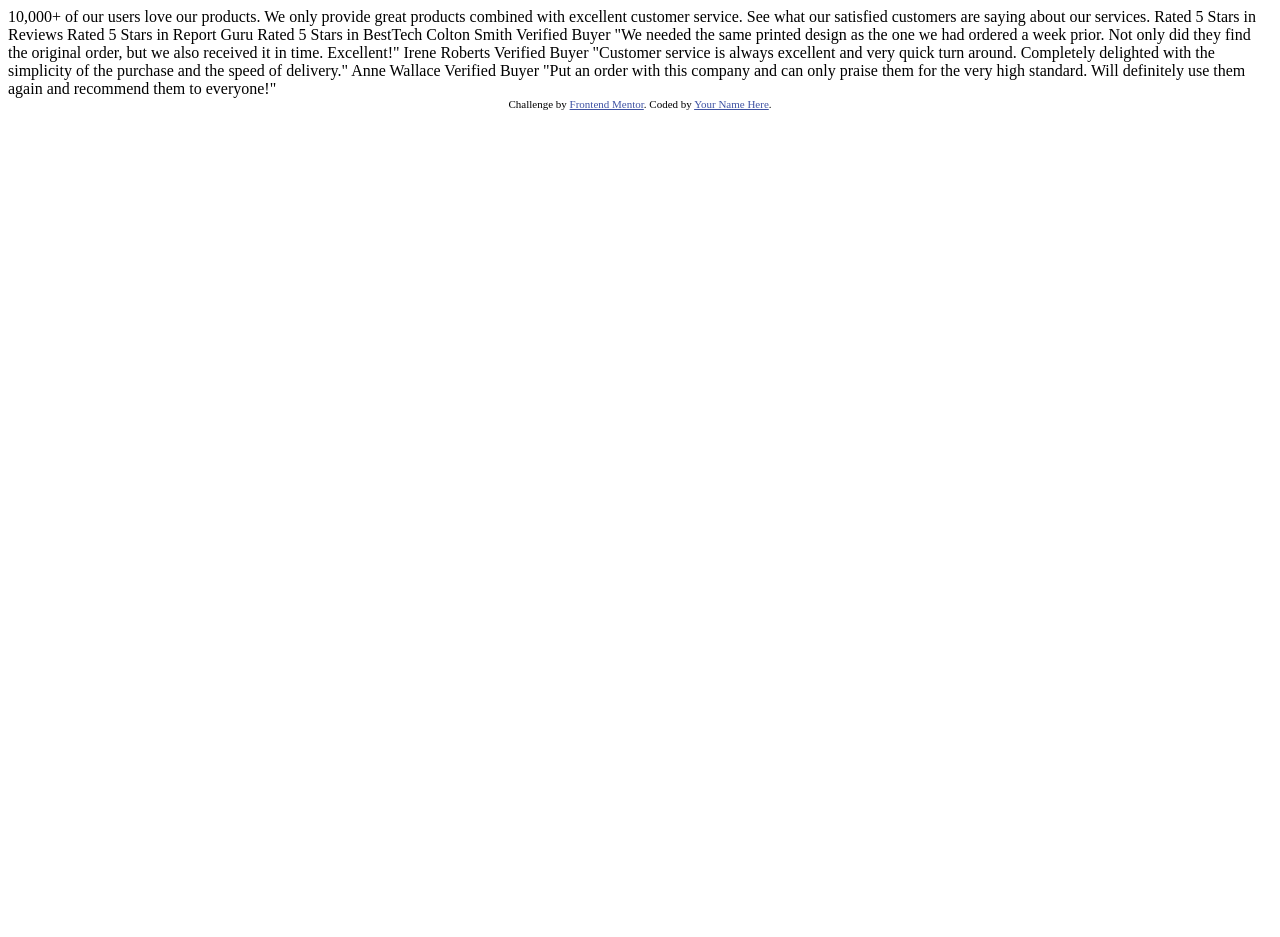
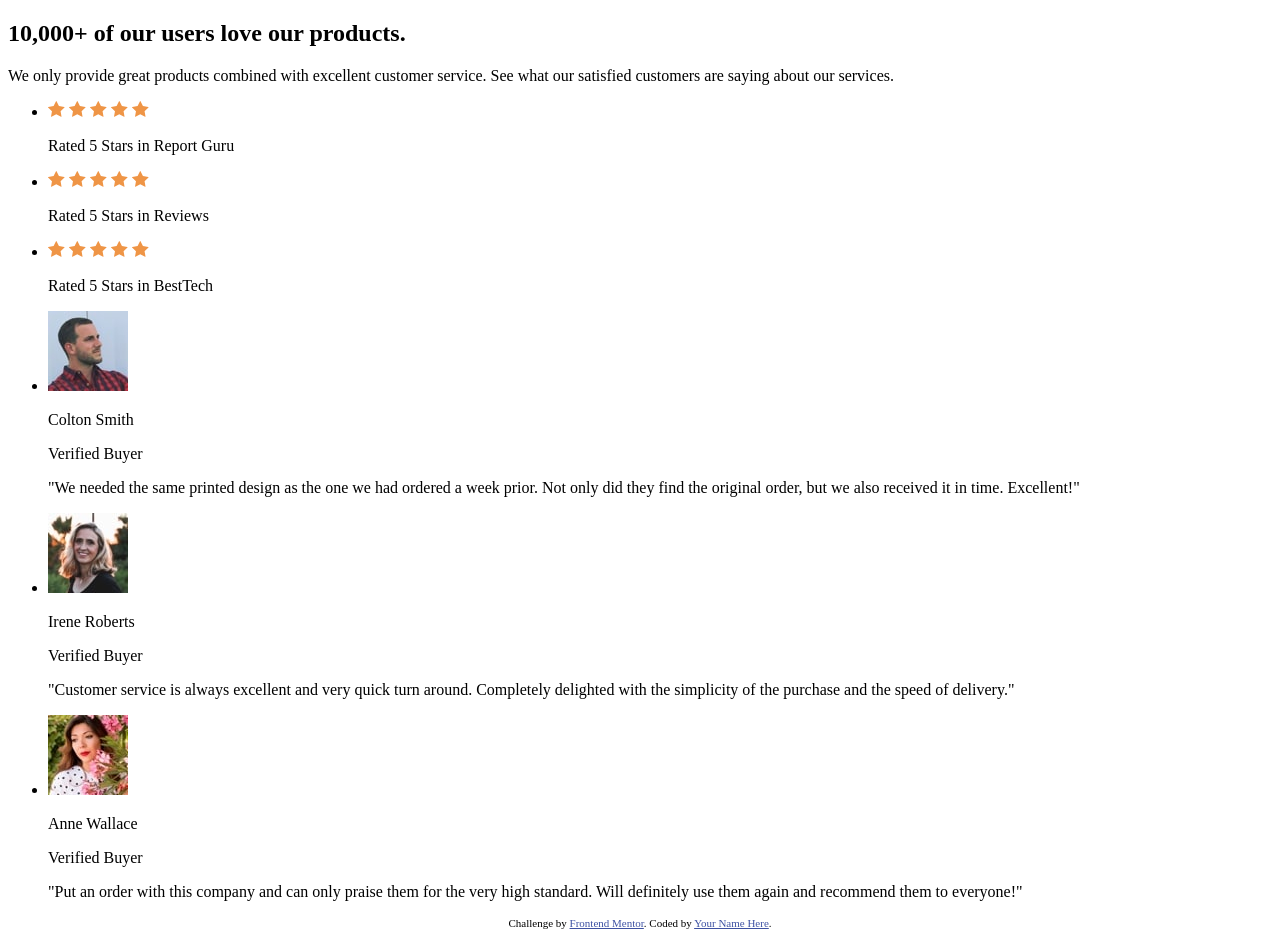
Before and after one commit to EdwinCacuango/social-proof, a plain HTML site: page index.html in a window 1280 px wide. Before the commit the page ends 800 px from the top, so only its background shows below. Drawn offline with Linux system fonts and the light colour scheme.

Commit message:
New html structure and styles Finished html structure without class Added sass files and variables

```diff
--- a/index.html
+++ b/index.html
@@ -26,31 +26,86 @@
     </style>
   </head>
   <body>
-    10,000+ of our users love our products.
-
-    We only provide great products combined with excellent customer service.
-    See what our satisfied customers are saying about our services.
-
-    Rated 5 Stars in Reviews
-    Rated 5 Stars in Report Guru
-    Rated 5 Stars in BestTech
-
-    Colton Smith
-    Verified Buyer
-    "We needed the same printed design as the one we had ordered a week prior.
-    Not only did they find the original order, but we also received it in time.
-    Excellent!"
-
-    Irene Roberts
-    Verified Buyer
-    "Customer service is always excellent and very quick turn around. Completely
-    delighted with the simplicity of the purchase and the speed of delivery."
-
-    Anne Wallace
-    Verified Buyer
-    "Put an order with this company and can only praise them for the very high
-    standard. Will definitely use them again and recommend them to everyone!"
-
+    <main>
+      <section>
+        <h1>10,000+ of our users love our products.</h1>
+        <p>
+          We only provide great products combined with excellent customer
+          service. See what our satisfied customers are saying about our
+          services.
+        </p>
+        <ul>
+          <li>
+            <div class="starts-container">
+              <img src="/images/icon-star.svg" alt="start" />
+              <img src="/images/icon-star.svg" alt="start" />
+              <img src="/images/icon-star.svg" alt="start" />
+              <img src="/images/icon-star.svg" alt="start" />
+              <img src="/images/icon-star.svg" alt="start" />
+            </div>
+            <p>Rated 5 Stars in Report Guru</p>
+          </li>
+          <li>
+            <div class="starts-container">
+              <img src="/images/icon-star.svg" alt="start" />
+              <img src="/images/icon-star.svg" alt="start" />
+              <img src="/images/icon-star.svg" alt="start" />
+              <img src="/images/icon-star.svg" alt="start" />
+              <img src="/images/icon-star.svg" alt="start" />
+            </div>
+            <p>Rated 5 Stars in Reviews</p>
+          </li>
+          <li>
+            <div class="starts-container">
+              <img src="/images/icon-star.svg" alt="start" />
+              <img src="/images/icon-star.svg" alt="start" />
+              <img src="/images/icon-star.svg" alt="start" />
+              <img src="/images/icon-star.svg" alt="start" />
+              <img src="/images/icon-star.svg" alt="start" />
+            </div>
+            <p>Rated 5 Stars in BestTech</p>
+          </li>
+        </ul>
+      </section>
+      <section class="testimonials">
+        <ul>
+          <li>
+            <div class="information-profile">
+              <img src="/images/image-colton.jpg" alt="Colton Smith picture" />
+              <p>Colton Smith</p>
+              <p>Verified Buyer</p>
+            </div>
+            <p class="description">
+              "We needed the same printed design as the one we had ordered a
+              week prior. Not only did they find the original order, but we also
+              received it in time. Excellent!"
+            </p>
+          </li>
+          <li>
+            <div class="information-profile">
+              <img src="/images/image-irene.jpg" alt="Irene Roberts picture" />
+              <p>Irene Roberts </p>
+              <p>Verified Buyer</p>
+            </div>
+            <p class="description">
+              "Customer service is always excellent and very
+    quick turn around. Completely delighted with the simplicity of the purchase
+    and the speed of delivery."
+            </p>
+          </li>
+          <li>
+            <div class="information-profile">
+              <img src="/images/image-anne.jpg" alt="Anne Wallace picture" />
+              <p>Anne Wallace</p>
+              <p>Verified Buyer</p>
+            </div>
+            <p class="description">"Put an order with
+              this company and can only praise them for the very high standard. Will
+              definitely use them again and recommend them to everyone!"</p>
+          </li>
+        </ul>
+      </section>
+    </main>
     <div class="attribution">
       Challenge by
       <a href="https://www.frontendmentor.io?ref=challenge" target="_blank"
--- /dev/null
+++ b/styles/styles.scss
@@ -0,0 +1 @@
+@import "variables";
```
Also changed, not shown: styles/_variables.scss (added, +8 -0 lines), styles/styles.css (added), 1 other file.
